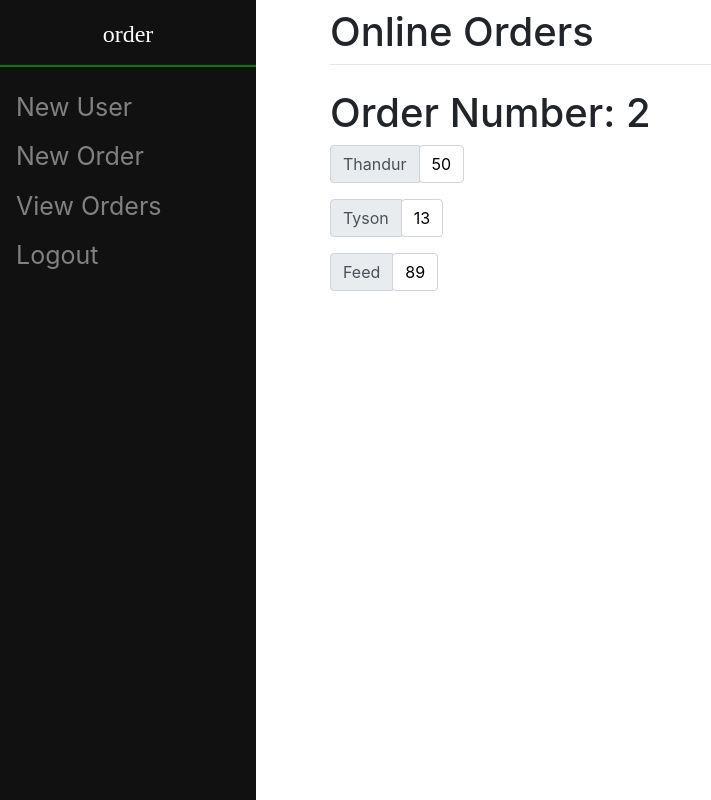
After one commit to Rajeevveera24/online-orders-app, a Django app: page /view/order/2 in a window 1280 px wide. The commit adds this page. Shown: the whole page, without its empty margins (0-711 px from the left). Run offline with Django 3.2, Linux system fonts and the light colour scheme; a user stored in the database is signed in; data comes from the database, SQL or seed files in the repository; both versions use the stored data as it was after the commit; some libraries are stand-ins or nearby versions.

Commit message:
created view orders functionality

```diff
--- a/online_orders/settings.py
+++ b/online_orders/settings.py
@@ -109,7 +109,7 @@ AUTH_PASSWORD_VALIDATORS = [
 
 LANGUAGE_CODE = 'en-us'
 
-TIME_ZONE = 'UTC'
+TIME_ZONE = 'Asia/Calcutta'
 
 USE_I18N = True
 
--- a/orders/models.py
+++ b/orders/models.py
@@ -27,6 +27,8 @@ class Item(models.Model):
 class Order(models.Model):
 	user = models.ForeignKey(User, on_delete = models.CASCADE, related_name = "user_order", null = False)
 	items = models.ManyToManyField(Item, through = "Order_Item", related_name = "ord_item")
+	created_at = models.DateTimeField(auto_now_add=True)
+	updated_at = models.DateTimeField(auto_now=True)
 
 	def __str__(self):
 		return str(self.id)
--- a/orders/templates/orders/base.html
+++ b/orders/templates/orders/base.html
@@ -103,8 +103,8 @@
 				{% if privilege %}
 					<a href = "/register">New User</a>
 				{% endif %}
-				<a href="/create">Order</a>
-				<a href="/view">View Order</a>
+				<a href="/create">New Order</a>
+				<a href="/view">View Orders</a>
 				<a href = "/logout">Logout</a>
 			{% else %}
 				<a href="/">Home</a>
--- /dev/null
+++ b/orders/templates/orders/order_detail.html
@@ -0,0 +1,28 @@
+{% extends "orders/base.html" %}
+
+{% block title %}
+	Order: {{ order.id }}
+{% endblock %}
+
+{% block content %}
+	{% if order %}
+	    <h1>Order Number: {{ order.id }}</h1>
+	    <form action="#">
+			{% csrf_token %}
+			{% for it in items %}
+				<div class = "input-group mb-3">
+					<div class = "input-group-prepend">
+						<div class = "input-group-text">
+							{{it.item}}
+						</div>
+					</div>
+					<div class = "input-group-text" style="background-color: white; color: black">
+							{{ it.qty }}
+					</div>
+				</div>
+			{% endfor %}
+	    </form>
+	{% else %}
+		The requested order does not exist
+	{% endif %}
+{% endblock %}
--- a/orders/urls.py
+++ b/orders/urls.py
@@ -6,6 +6,7 @@ urlpatterns = [
     path('', views.home, name = 'home'),
     path('home/', views.home, name = "home"),
     path("create/", views.OrderUpdateView.as_view(success_url = reverse_lazy('view')), name = "create"),
-    path("view/", views.view, name = "view"),
+    path("view/", views.OrderListView.as_view(), name = "view"),
+    path("view/order/<int:pk>", views.OrderDetailView.as_view(), name = "order_detail"),
     # path("details/", views.ShopUpdateView.as_view(success_url = reverse_lazy('home')), name = "shop"),
 ]
--- a/orders/views.py
+++ b/orders/views.py
@@ -1,6 +1,6 @@
 from django.http import HttpResponse
 from django.shortcuts import render, redirect, get_object_or_404
-from .models import Order, Shop, User_Type
+from .models import Order, Shop, User_Type, Item, Order_Item
 from django.views import View
 from django.contrib.auth.mixins import LoginRequiredMixin as LRM
 from django.urls import reverse_lazy, reverse
@@ -43,27 +43,55 @@ class ShopUpdateView(LRM, View):
 
         return redirect(self.success_url)
 
-# class OrderCreateView(LRM, View):
-#     template_name = 'orders/ordercreate_form.html'
-#     success_url = reverse_lazy('view')
+class OrderListView(LRM, View):
+    model = Order
+    template_name = "orders/view.html"
 
-#     def get(self, response):
-#         form = CreateOrderForm()
-#         ctx = {'form': form}
-#         return render(response, self.template_name, ctx)
+    def get(self, response):
+        user_type = get_object_or_404(User_Type, user = response.user)
+        priv = user_type.privilege
+        if priv == True:
+            orders = Order.objects.all().order_by('-updated_at')
+        else:
+            orders = Order.objects.filter(user = response.user).order_by('-updated_at')
 
-#     def post(self, response):
-#         form = CreateOrderForm(response.POST)
+        ctx = {'privilege' : priv, 'order_list' : orders}
 
-#         if not form.is_valid():
-#             ctx = {'form': form}
-#             return render(response, self.template_name, ctx)
+        return render(response, self.template_name, ctx)
 
-#         order = form.save(commit = False)
-#         order.user = response.user
-#         order.save(commit = True)
+class OrderDetailView(LRM, View):
+    model = Order
+    template_name = "orders/order_detail.html"
+    def get(self, response, pk):
+        user_type = get_object_or_404(User_Type, user = response.user)
+        priv = user_type.privilege
+        order = Order.objects.get(id = pk)
+        items = Order_Item.objects.filter(order = order)
+        context = { 'order': order, 'privilege': priv, 'items':items}
 
-#         return redirect(self.success_url)
+        return render(response, self.template_name, context)
+
+class OrderCreateView(LRM, View):
+    template_name = 'orders/ordercreate_form.html'
+    success_url = reverse_lazy('view')
+
+    def get(self, response):
+        form = CreateOrderForm()
+        ctx = {'form': form}
+        return render(response, self.template_name, ctx)
+
+    def post(self, response):
+        form = CreateOrderForm(response.POST)
+
+        if not form.is_valid():
+            ctx = {'form': form}
+            return render(response, self.template_name, ctx)
+
+        order = form.save(commit = False)
+        order.user = response.user
+        order.save(commit = True)
+
+        return redirect(self.success_url)
 
 class OrderUpdateView(LRM, View):
     template_name = 'orders/orderupdate_form.html'
```
Also changed, not shown: orders/templates/orders/view.html (+14 -3 lines), db.sqlite3, orders/migrations/0010_auto_20201016_0625.py (added).
